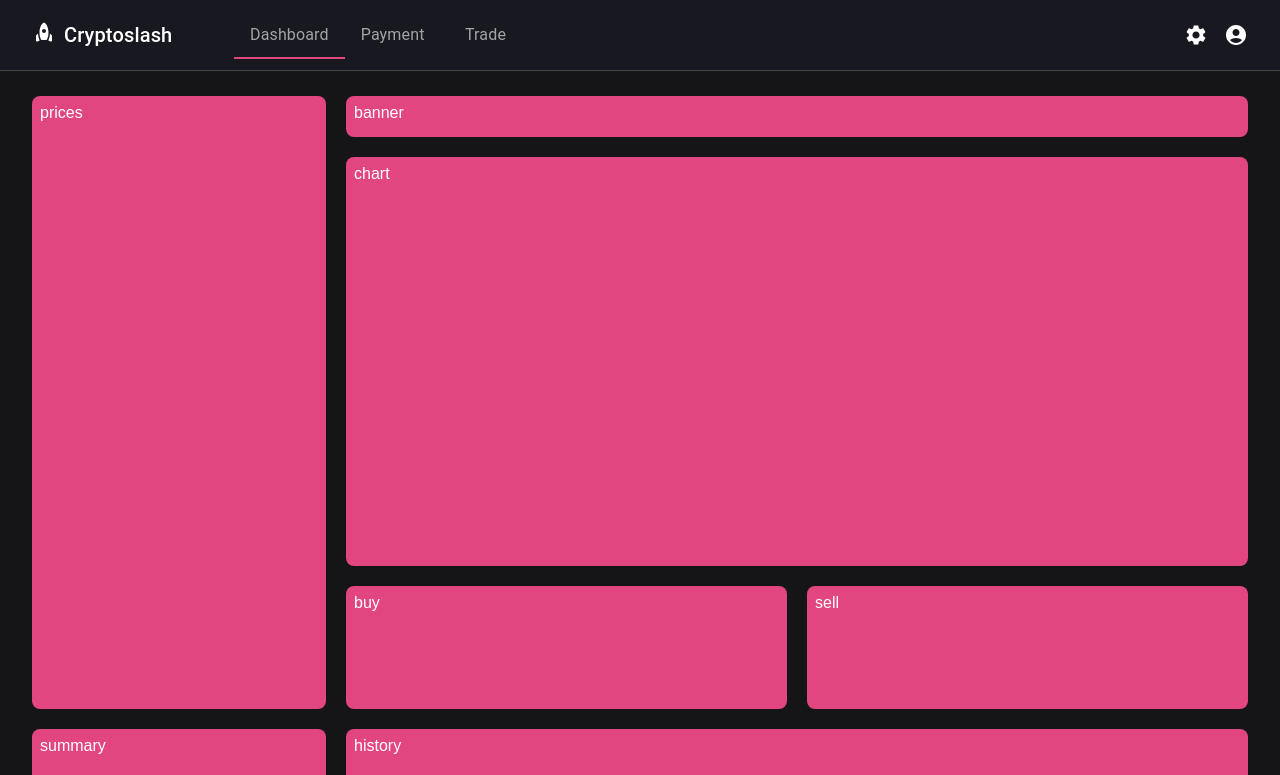
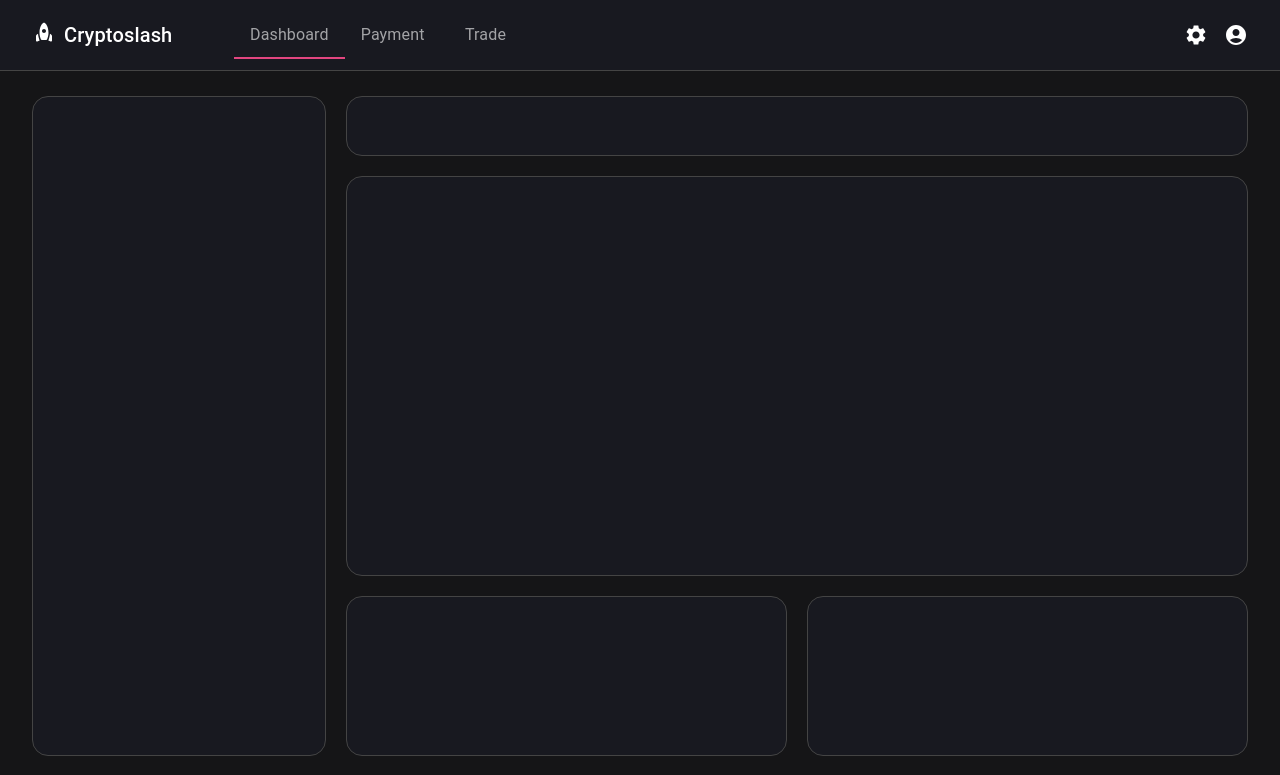
Before and after one commit to finnformica/financial-dashboard, a Next.js app: page / in a window 1280 px wide. Shown: the top 775 px of the page. Built offline with nearby package versions, Linux system fonts and the light colour scheme.

Commit message:
minor cosmetic changes

```diff
--- a/components/DashboardGrid/GridContainer.js
+++ b/components/DashboardGrid/GridContainer.js
@@ -5,7 +5,7 @@ const GridContainer = styled("div")(({ theme }) => ({
   [theme.breakpoints.up("xs")]: {
     display: "grid",
     gridTemplateColumns: "1fr 1fr",
-    gridTemplateRows: "1fr 10fr 4fr 4fr 4fr 6fr",
+    gridTemplateRows: "1.5fr 10fr 4fr 4fr 4fr 6fr",
     gridTemplateAreas: `
             "banner banner"
             "chart chart"
@@ -21,7 +21,7 @@ const GridContainer = styled("div")(({ theme }) => ({
   [theme.breakpoints.up("md")]: {
     display: "grid",
     gridTemplateColumns: "2fr 3fr 3fr",
-    gridTemplateRows: "1fr 10fr 3fr 8fr",
+    gridTemplateRows: "1.5fr 10fr 4fr 7fr",
     gridTemplateAreas: `
         "prices banner banner"
         "prices chart chart"
@@ -35,7 +35,7 @@ const GridContainer = styled("div")(({ theme }) => ({
   [theme.breakpoints.up("xl")]: {
     display: "grid",
     gridTemplateColumns: "2fr 7fr 2fr",
-    gridTemplateRows: "1fr 4fr 6fr 6fr",
+    gridTemplateRows: "1.5fr 4fr 6.2fr 6fr",
     gridTemplateAreas: `
     "prices banner buy"
     "prices chart buy"
@@ -43,7 +43,7 @@ const GridContainer = styled("div")(({ theme }) => ({
     "summary history history"
     `,
     gap: theme.spacing(2.5),
-    height: "87vh",
+    height: "88vh",
   },
 }));
 
--- a/components/DashboardGrid/GridItem.js
+++ b/components/DashboardGrid/GridItem.js
@@ -1,13 +1,17 @@
+import { useTheme } from "@emotion/react";
 import { Box } from "@mui/material";
+import { borderColor } from "@mui/system";
 
 const GridItem = ({ gridArea, children }) => {
+  const theme = useTheme();
   return (
     <Box
       sx={{
         p: 1,
-        borderRadius: 2,
+        borderRadius: theme.shape.borderRadius,
         gridArea: gridArea,
-        bgcolor: "primary.main",
+        backgroundColor: theme.palette.background.light,
+        border: `1.5px ${theme.palette.background.border} solid`,
       }}
     >
       {children}
--- a/components/Header/Header.js
+++ b/components/Header/Header.js
@@ -42,12 +42,19 @@ const Header = () => {
           backgroundColor: theme.palette.background.light,
           borderBottom: 1.5,
           borderColor: theme.palette.background.border,
+          minWidth: "640px",
         }}
         elevation={0}
       >
         <Toolbar sx={{ height: 70 }}>
           <IconButton aria-label="rocket ship logo" color="inherit">
-            <Link href="/" style={{ textDecoration: "none", color: "white" }}>
+            <Link
+              href="/"
+              style={{
+                textDecoration: "none",
+                color: theme.palette.text.primary,
+              }}
+            >
               <RocketRoundedIcon />
             </Link>
           </IconButton>
--- a/components/NavTabs/NavTabs.js
+++ b/components/NavTabs/NavTabs.js
@@ -1,8 +1,10 @@
 import { useState, useEffect } from "react";
 import Link from "next/link";
 import { Tabs, Tab, Box, Typography } from "@mui/material";
+import { useTheme } from "@mui/material";
 
 function LinkTab({ href, value, label, onChange }) {
+  const theme = useTheme();
   return (
     <Tab
       onClick={(event) => {
@@ -13,7 +15,13 @@ function LinkTab({ href, value, label, onChange }) {
       onChange={onChange}
       style={{ textTransform: "none" }}
       label={
-        <Link href={href} style={{ textDecoration: "none", color: "white" }}>
+        <Link
+          href={href}
+          style={{
+            textDecoration: "none",
+            color: theme.palette.text.primary,
+          }}
+        >
           <Typography>{label}</Typography>
         </Link>
       }
--- a/layout/Layout.js
+++ b/layout/Layout.js
@@ -6,7 +6,7 @@ const Layout = ({ children }) => {
   const theme = useTheme();
 
   return (
-    <>
+    <div style={{ minWidth: "720px" }}>
       <Header />
 
       {/* push content below navbar */}
@@ -20,7 +20,7 @@ const Layout = ({ children }) => {
           {children}
         </Container>
       </main>
-    </>
+    </div>
   );
 };
 
--- a/pages/_app.js
+++ b/pages/_app.js
@@ -5,6 +5,7 @@ import "../styles/globals.css";
 
 const theme = createTheme({
   palette: {
+    mode: "dark",
     primary: {
       main: "#E24680",
     },
@@ -12,6 +13,9 @@ const theme = createTheme({
       main: "#151517",
       light: "#181920",
       border: "#444",
+    },
+    text: {
+      primary: "#fff",
     },
   },
 });
--- a/pages/index.js
+++ b/pages/index.js
@@ -16,78 +16,8 @@ export default function Home() {
   return (
     <>
       <GridContainer>
-        {/* <Box
-          sx={{
-            p: 1,
-            borderRadius: 2,
-            gridArea: "banner",
-            bgcolor: "primary.main",
-          }}
-        >
-          Banner
-        </Box>
-        <Box
-          sx={{
-            p: 1,
-            borderRadius: 2,
-            gridArea: "chart",
-            bgcolor: "secondary.main",
-          }}
-        >
-          Chart
-        </Box>
-        <Box
-          sx={{
-            p: 1,
-            borderRadius: 2,
-            gridArea: "buy",
-            bgcolor: "success.main",
-          }}
-        >
-          Buy
-        </Box>
-        <Box
-          sx={{
-            p: 1,
-            borderRadius: 2,
-            gridArea: "sell",
-            bgcolor: "error.main",
-          }}
-        >
-          Sell
-        </Box>
-        <Box
-          sx={{
-            p: 1,
-            borderRadius: 2,
-            gridArea: "prices",
-            bgcolor: "warning.dark",
-          }}
-        >
-          Prices
-        </Box>
-        <Box
-          sx={{
-            p: 1,
-            borderRadius: 2,
-            gridArea: "summary",
-            bgcolor: "info.dark",
-          }}
-        >
-          Summary
-        </Box>
-        <Box
-          sx={{
-            p: 1,
-            borderRadius: 2,
-            gridArea: "history",
-            bgcolor: "info.main",
-          }}
-        >
-          History
-        </Box> */}
         {gridAreas.map((name) => (
-          <GridItem gridArea={name}>{name}</GridItem>
+          <GridItem gridArea={name}></GridItem>
         ))}
       </GridContainer>
     </>
```
